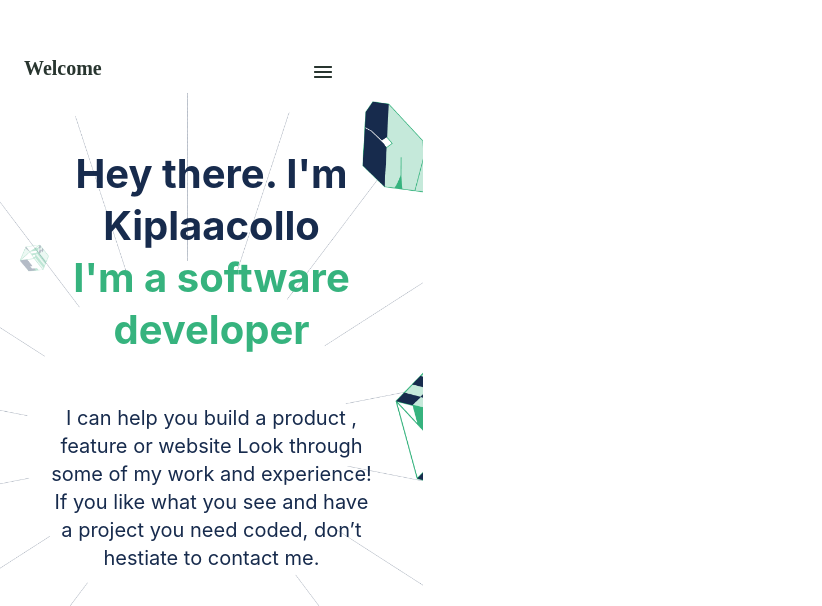
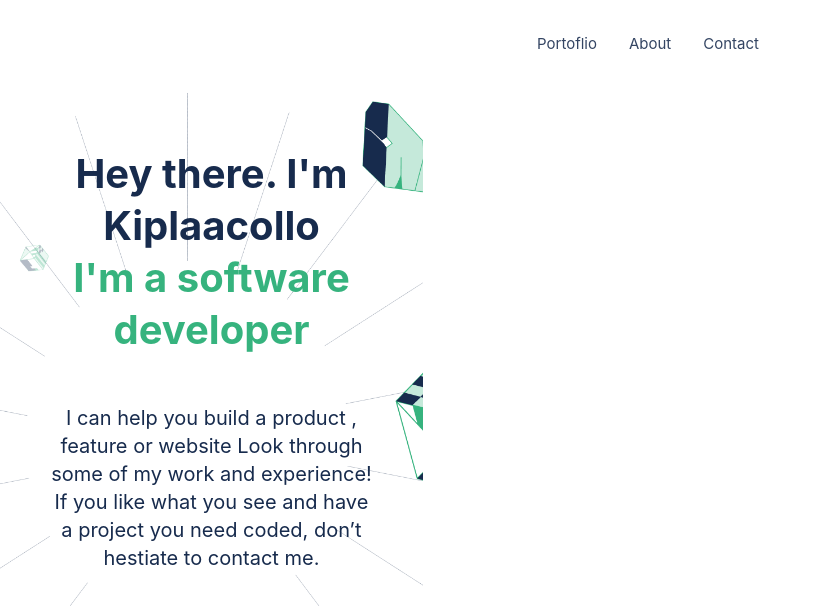
Before and after one commit to kiplaacollo/Portfolio-website, a website: page index.html in a window 1280 px wide. Shown: the top 606 px of the page, without its empty margins (0-822 px from the left). Drawn offline with Linux system fonts and the light colour scheme.

Commit message:
Add media query in css, Add top navigation bar in html

```diff
--- a/index.html
+++ b/index.html
@@ -5,94 +5,60 @@
         <meta content="text" charset="utf-8">
         <link rel="stylesheet" href="styles.css">
         <title>Kiplaacollo Portfolio website</title>
-
     </head>
     <body>
+        <nav class="top_nav">
+            <ul id="top_nav">
+                <li><a href="#portfolio">Portoflio</a></li>
+                <li><a href="#about">About</a></li>
+                <li><a href="#contact">Contact</a></li>
+            </ul>
+        </nav>
         <header class="head">
             <a href="#" class="logo">Welcome</a>
-            <nav>
-                <img src="images/Enabled.png" alt="menu icon">
-            </nav>
+            <nav><img src="images/Enabled.png" alt="menu icon"></nav>
         </header>
+
         <section class="content">
-                <div class="primary_txt">
-                    <p class="top_color">Hey there. I'm Kiplaacollo <br>
-                        <span class="bottom_color"> I'm a software developer</span></p>
-                </div>
+                <div class="primary_txt"><p class="top_color">Hey there. I'm Kiplaacollo <br><span class="bottom_color"> I'm a software developer</span></p></div>
                 <div class="supportive_txt">
                     <p> I can help you build a product , feature or website Look through some of my work and experience! If you like what you see and have a project you need coded,
                         don’t hestiate to contact me.</p>
                 </div>
             <div class="social_icon_container">
                 <ul>
-                    <li>
-                        <a href="#" class="twitter">
-                            <img src="images/twitter.png" alt="twiter icon">
-                       </a>
-                    </li>
-                    <li>
-                        <a href="#" class="linkedin">
-                            <img src="images/Linkedin icon.png" alt="Linkedin icon">
-                        </a>
-                    </li>
-                    <li>
-                        <a href="#" class="medium">
-                            <img src="images/medium.png" alt="medium icon">
-                        </a>
-                    </li>
-                    <li>
-                        <a href="#" class="github">
-                            <img src="images/github.png" alt="github icon">
-                        </a>
-                    </li>
-                    <li>
-                        <a href="#" class="angellist">
-                            <img src="images/angellist.png" alt="angellist icon">
-                        </a>
-                    </li>
+                    <li><a href="#" class="twitter"><img src="images/twitter.png" alt="twiter icon"></a></li>
+                    <li><a href="#" class="linkedin"><img src="images/Linkedin icon.png" alt="Linkedin icon"></a></li>
+                    <li><a href="#" class="medium"><img src="images/medium.png" alt="medium icon"></a></li>
+                    <li><a href="#" class="github"><img src="images/github.png" alt="github icon"></a></li>
+                    <li><a href="#" class="angellist"><img src="images/angellist.png" alt="angellist icon"></a></li>
                 </ul>
-
             </div>
-            <div class="action">
-
-                <img class="normal_button" src="images/Disabled.png" alt="Scroll Bar">
-
-            </div>
-
+            <div class="action"><img class="normal_button" src="images/Disabled.png" alt="Scroll Bar"></div>
         </section>
 
         <section class="recent_works">
             <div class="primary_txt_R">
                 <h2 >My Recent Works</h2>
                 <img class="indicator" src="images/Indicator.png" alt="Indicator">
-
             </div>
             <div class="card_Work_Row_1">
                 <div class="card">
                     <div class="image_placeholder_card">
-
                     <div class="text">
-
                         <div>
                         <h3 class="project_title">Multi-Post Stories Gain+Glory</h3>
-                    </div>
-                    <div class="tags">
+                        </div>
+                        <div class="tags">
                         <ul class="tag">
                             <li class="tag1">Ruby on rails</li>
                             <li class="tag2">css</li>
                             <li class="tag3">JavScript </li>
                             <li class="tag4">html</li>
                         </ul>
+                        </div>
+                        <div class="action1"><button type="button" class="button"><p class="btx1">See Project</p></button></div>
                     </div>
-                        <div class="action1">
-                            <button type="button" class="button"><p class="btx1">See Project</p></button>
-                        </div>
-
-                         </div>
-
-
-
-
                     </div>
 
                 </div>
--- a/styles.css
+++ b/styles.css
@@ -1,16 +1,16 @@
 html {
   position: relative;
-  width: 375px;
+  width: 100%;
   height: 6715px;
   background: #fff;
 }
 
 body {
-  width: 375px;
+  width: 100%;
 }
 
 header a {
-  width: 90px;
+  width: 100%;
   height: 28px;
   font-style: normal;
   font-weight: 600;
@@ -33,6 +33,9 @@ ul {
 }
 
 /* Classes */
+.top_nav {
+  display: none;
+}
 
 .head {
   width: 375px;
@@ -1433,3 +1436,47 @@ form {
 #button:active {
   background-color: rgb(123, 180, 17);
 }
+
+@media screen and (min-width: 768px) {
+  body {
+    width: 100%;
+    height: 3846px;
+    background: #fff;
+  }
+
+  .top_nav {
+    display: flex;
+    justify-content: center;
+    height: 72px;
+  }
+
+  #top_nav {
+    display: flex;
+    justify-content: center;
+    flex-direction: row;
+    align-items: center;
+    padding: 0;
+    gap: 8px;
+    width: 255px;
+    height: 40px;
+    left: 591px;
+    top: 16px;
+  }
+
+  .head {
+    display: none;
+  }
+
+  #top_nav li {
+    padding: 10px 12px;
+    font-family: 'Inter', sans-serif;
+    font-size: 15px;
+    line-height: 20px;
+    color: #344563;
+  }
+
+  #top_nav a {
+    text-decoration: none;
+    color: inherit;
+  }
+}
```
